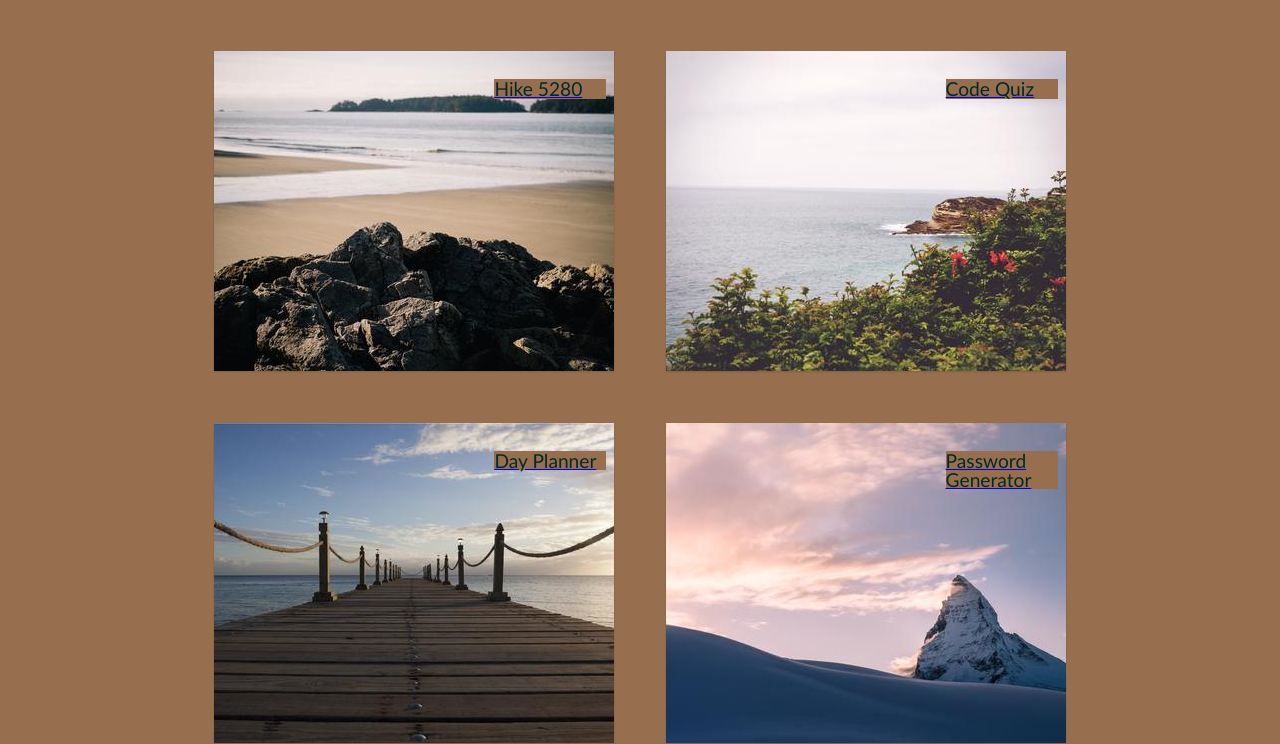
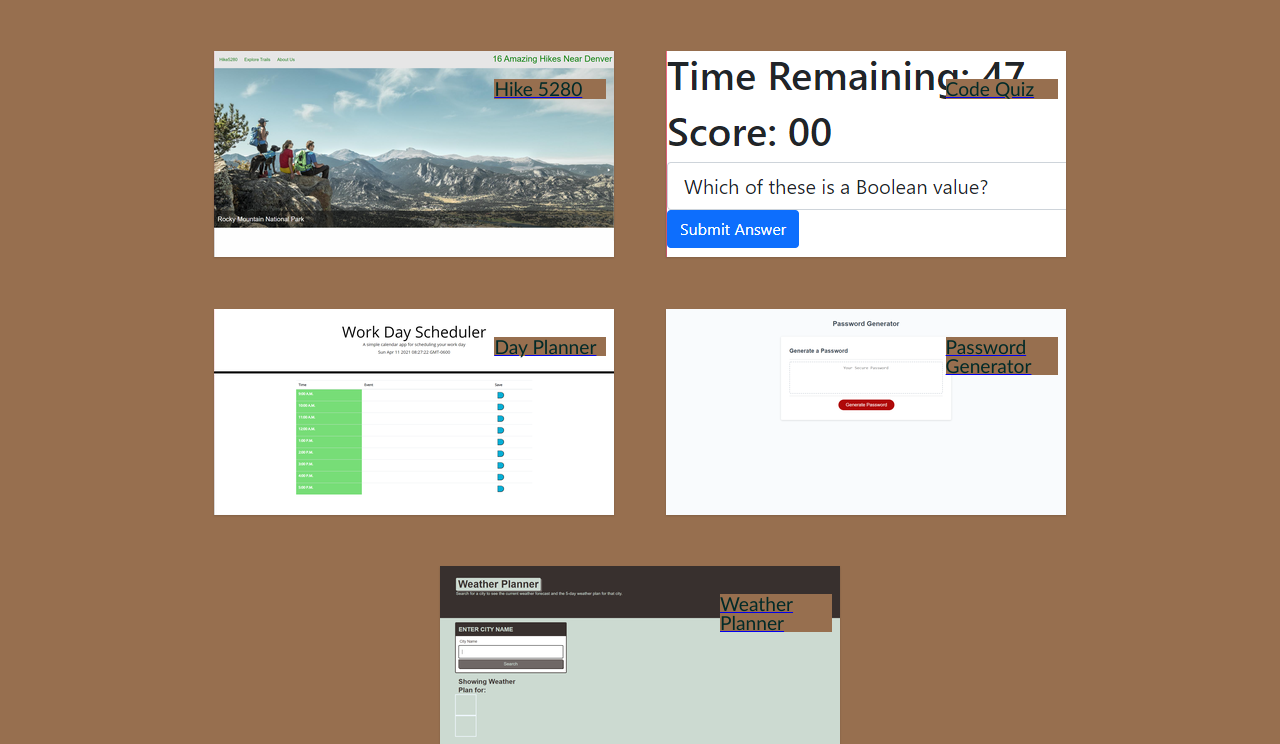
Before and after one commit to CWhirl/my-portfolio, a plain HTML site: page index.html in a window 1280 px wide. Shown: the part 272-1016 px from the top of the page. Drawn offline with Linux system fonts and the light colour scheme.

Commit message:
Changed and resized project images

```diff
--- a/styles.css
+++ b/styles.css
@@ -79,28 +79,28 @@ li a:hover {
 }
 
 #mainProject {
-    background-image: url(12-400x320.jpg);
-    height: 320px;
+    background-image: url(hike5280.PNG);
+    height: 206px;
     width: 400px;
 }
 #firstProject {
-    background-image: url(37-400x320.jpg);
-    height: 320px;
+    background-image: url(codequiz.PNG);
+    height: 206px;
     width: 400px;
 }
 #secondProject {
-    background-image: url(588-400x320.jpg);
-    height: 320px;
+    background-image: url(dayplanner.PNG);
+    height: 206px;
     width: 400px;
 }
 #thirdProject {
-    background-image: url(866-400x320.jpg);
-    height: 320px;
+    background-image: url(passwordgenerator.PNG);
+    height: 206px;
     width: 400px;
 }
 #fourthProject {
-    background-image: url(1019-400x320.jpg);
-    height: 320px;
+    background-image: url(weatherplanner.PNG);
+    height: 206px;
     width: 400px;
 }
 
```
Also changed, not shown: index.html (+1 -3 lines), codequiz.PNG (added), dayplanner.png (added), hike5280.png (added), passwordgenerator.png (added), weatherplanner.png (added).
